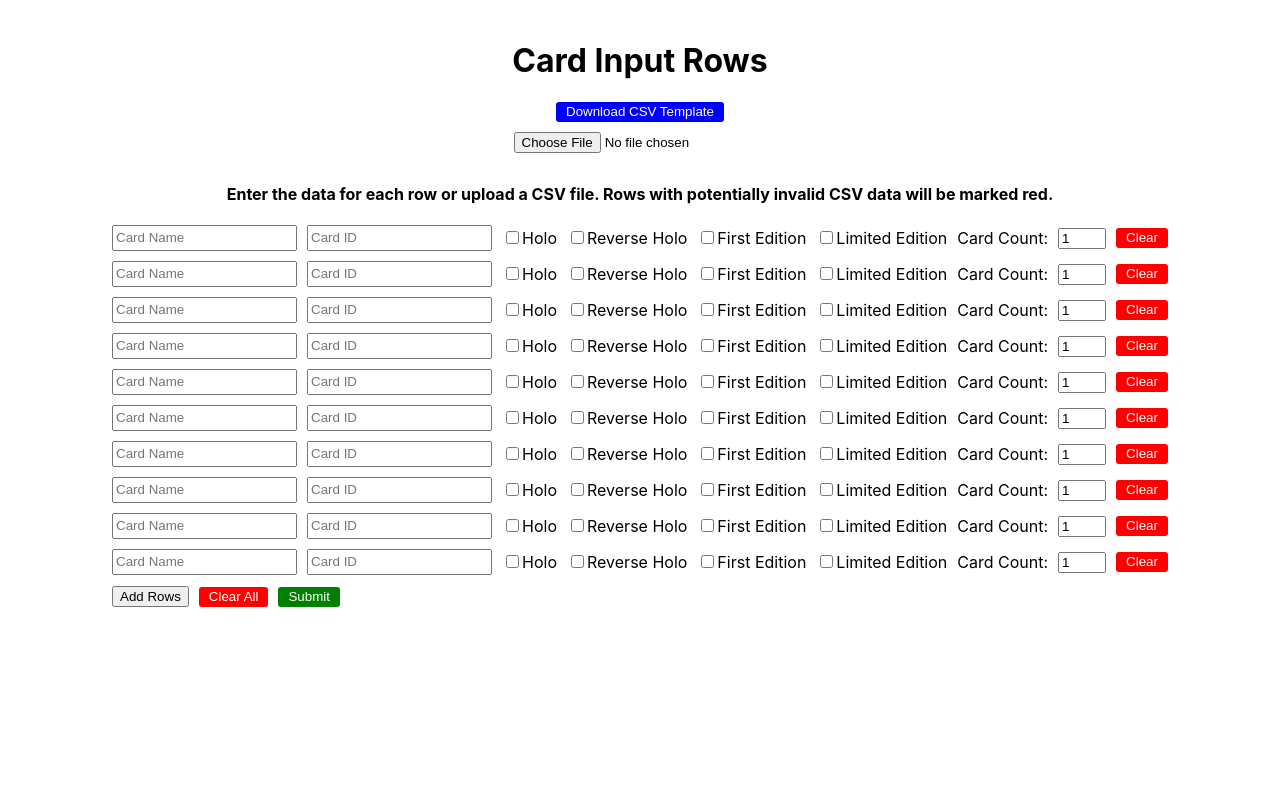
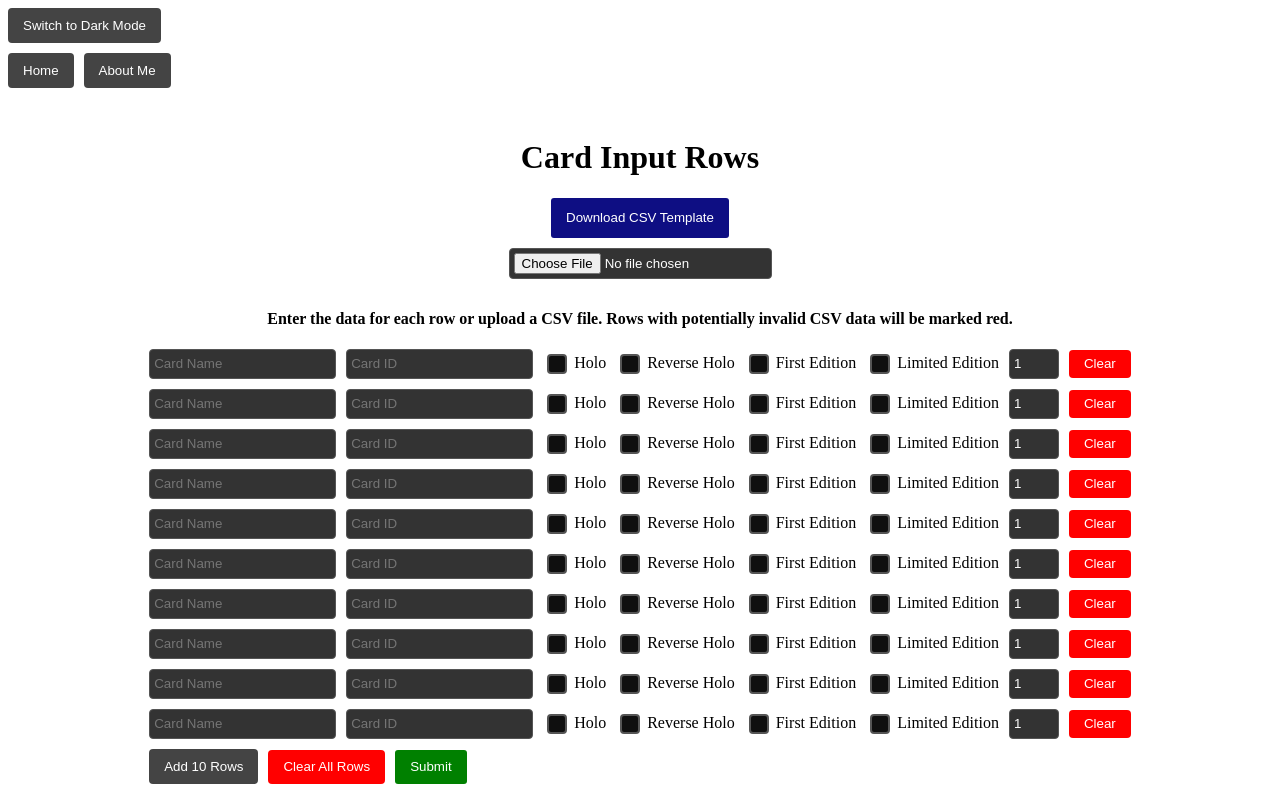
Before and after one commit to Synderis/trading_card_scraper, a React (Create React App) app in the folder scraper_front_end/: page / in a window 1280 px wide. Built offline with nearby package versions, Linux system fonts and the light colour scheme.

Commit message:
css changes

```diff
--- a/scraper_front_end/src/App.tsx
+++ b/scraper_front_end/src/App.tsx
@@ -1,14 +1,28 @@
 import React from 'react';
-import { BrowserRouter as Router, Routes, Route } from 'react-router-dom';
-import DynamicRows from './Components/InputRows';
-import ResultsPage from './Components/ResultsPage'; // Make sure to import your results page
+import { BrowserRouter as Router, Routes, Route, Link } from 'react-router-dom';
+import InputRows from './Components/InputRows';
+import ResultsPage from './Components/ResultsPage';
+import AboutMe from './Components/AboutMe';
+import DarkMode from './Components/DarkMode';
 
 const App: React.FC = () => {
   return (
     <Router>
+      <DarkMode />
+
+      <nav>
+        <Link to="/">
+          <button className="nav-button">Home</button>
+        </Link>
+        <Link to="/about">
+          <button className="nav-button" style={{margin: '10px 10px'}}>About Me</button>
+        </Link>
+      </nav>
+
       <Routes>
-        <Route path="/" element={<DynamicRows />} />
+        <Route path="/" element={<InputRows />} />
         <Route path="/results" element={<ResultsPage />} />
+        <Route path="/about" element={<AboutMe />} />
       </Routes>
     </Router>
   );
--- /dev/null
+++ b/scraper_front_end/src/CSS Sheets/AboutMe.css
@@ -0,0 +1,32 @@
+.about-container {
+    padding: 20px;
+    font-family: Arial, sans-serif;
+    line-height: 1.6;
+    max-width: 800px;
+    margin: 0 auto;
+}
+
+.about-container h1 {
+    font-size: 2.5rem;
+    margin-bottom: 20px;
+}
+
+.about-container h2 {
+    font-size: 1.8rem;
+    margin-top: 20px;
+}
+
+.about-container p {
+    font-size: 1.2rem;
+    margin-bottom: 20px;
+}
+
+.about-container ul {
+    font-size: 1.2rem;
+    list-style-type: disc;
+    padding-left: 20px;
+}
+
+.about-container ul li {
+    margin-bottom: 10px;
+}
--- a/scraper_front_end/src/CSS Sheets/InputRows.css
+++ b/scraper_front_end/src/CSS Sheets/InputRows.css
@@ -17,36 +17,46 @@
 
 .row input[type="text"],
 .row label {
-    margin-right: 10px;
-    line-height: 1.5; /* Adjust this to match input and button heights */
+    margin-right: 10px;/* Adjust this to match input and button heights */
+}
+
+.invalid-row label {
+    color: black; /* Change text color to black for labels */
 }
 
 .clear-all-btn {
     margin-left: 10px;
-    padding: 0px 10px;
+    padding: 7px 15px;
     background-color: red;
     color: white;
     border: none;
-    border-radius: 3px;
+    border-radius: 4px;
     line-height: 1.5; /* Adjust line-height to ensure alignment */
     cursor: pointer;
 }
 
+.clear-all-btn:hover {
+    background-color: rgb(221, 82, 82);
+}
+
 .clear-btn {
     margin-left: 10px;
-    margin: ;
-    padding: 0px 10px;
+    padding: 4px 15px; /* Padding for buttons */
+    border-radius: 4px; /* Rounded corners */
     background-color: red;
     color: white;
     border: none;
-    border-radius: 3px;
     line-height: 1.5; /* Adjust line-height to ensure alignment */
     cursor: pointer;
 }
 
+.clear-btn:hover {
+    background-color: rgb(221, 82, 82);
+}
+
 .submit-btn {
     margin-left: 10px;
-    padding: 0px 10px;
+    padding: 7px 15px;
     background-color: green;
     color: white;
     border: none;
@@ -55,10 +65,15 @@
     cursor: pointer;
 }
 
+.submit-btn:hover {
+    background-color: rgb(60, 173, 60);
+}
+
 .download-template-btn {
     margin-bottom: 10px;
-    padding: 0px 10px;
-    background-color: blue;
+    padding: 10px 15px; /* Padding for buttons */
+    border-radius: 4px;
+    background-color: rgb(14, 14, 131);
     color: white;
     border: none;
     border-radius: 3px;
@@ -66,9 +81,13 @@
     cursor: pointer;
 }
 
+.download-template-btn:hover {
+    background-color: rgb(41, 41, 95);
+}
+
 .invalid-row {
-    background-color: #f8d7da;
-    border-color: #f5c6cb;
+    background-color: #e2747d;
+    border-color: #eb6e7a;
 }
 
 input[type="number"] {
--- /dev/null
+++ b/scraper_front_end/src/Components/AboutMe.tsx
@@ -0,0 +1,38 @@
+import React from 'react';
+import '../CSS Sheets/AboutMe.css'; // Assuming you have a CSS file in the same folder for styling.
+
+const AboutMe: React.FC = () => {
+    return (
+        <div className="about-container">
+            <h1>About Me</h1>
+            <p>
+                Welcome to my Bulk card pricing tool. I go by Synderis online and my background is in Data Engineering/Software Engineering primarily in Python and SQL.
+                I had a lot of cards I wanted to look up and the tools and APIs currently available were lackluster at best.
+                There wasn't an easy way to get to the exact card pages I wanted without clicking on hundreds of links,
+                so I decided to create my own. In that process I figured some of my friends might want to use it too so I created a front end for the project.
+            </p>
+
+            <h2>Technologies Used</h2>
+            <ul>
+                <li>React with TypeScript for frontend development.</li>
+                <li>FastAPI for backend API development.</li>
+                <li>Requests and BeautifulSoup for web scraping.</li>
+                <li>Papa Parse for CSV data handling in the browser.</li>
+            </ul>
+
+            <h2>What This Project Offers</h2>
+            <p>
+                This project allows users to import CSV data, manage their cards,
+                perform data validation, and get pricing information by grade.
+                It includes features for tracking holo, reverse holo, first edition, and limited edition cards,
+                ensuring accurate card information is pulled.
+            </p>
+
+            <p>
+                Feel free to explore the app and upload your own card collections. Thank you for stopping by!
+            </p>
+        </div>
+    );
+};
+
+export default AboutMe;
--- /dev/null
+++ b/scraper_front_end/src/Components/DarkMode.tsx
@@ -0,0 +1,24 @@
+import React, { useState, useEffect } from 'react';
+
+const DarkMode: React.FC = () => {
+    const [darkMode, setDarkMode] = useState(() => {
+        return localStorage.getItem('darkMode') === 'true';
+    });
+
+    useEffect(() => {
+        if (darkMode) {
+            document.documentElement.classList.add('dark-mode');
+        } else {
+            document.documentElement.classList.remove('dark-mode');
+        }
+        localStorage.setItem('darkMode', darkMode.toString());
+    }, [darkMode]);
+
+    return (
+        <button onClick={() => setDarkMode(!darkMode)}>
+            {darkMode ? 'Switch to Light Mode' : 'Switch to Dark Mode'}
+        </button>
+    );
+};
+
+export default DarkMode;
--- a/scraper_front_end/src/Components/InputRows.tsx
+++ b/scraper_front_end/src/Components/InputRows.tsx
@@ -14,7 +14,7 @@ type Row = {
   isInvalid?: boolean;
 };
 
-const DynamicRows: React.FC = () => {
+const InputRows: React.FC = () => {
   const navigate = useNavigate();
   const fileInputRef = useRef<HTMLInputElement>(null);
 
@@ -193,68 +193,30 @@ const DynamicRows: React.FC = () => {
       <form onSubmit={handleSubmit}>
         {rows.map((row, index) => (
           <div key={index} className={`row ${row.isInvalid ? 'invalid-row' : ''}`}>
-            <input
-              type="text"
-              value={row.cardName}
-              onChange={(e) => handleChange(index, 'cardName', e.target.value)}
-              placeholder="Card Name"
-            />
-            <input
-              type="text"
-              value={row.cardId}
-              onChange={(e) => handleChange(index, 'cardId', e.target.value)}
-              placeholder="Card ID"
-            />
+            <input type="text" placeholder="Card Name" value={row.cardName} onChange={(e) => handleChange(index, 'cardName', e.target.value)} />
+            <input type="text" placeholder="Card ID" value={row.cardId} onChange={(e) => handleChange(index, 'cardId', e.target.value)} />
             <label>
-              <input
-                type="checkbox"
-                checked={row.holo}
-                onChange={() => handleChange(index, 'holo', !row.holo)}
-              />
-              Holo
+              <input type="checkbox" checked={row.holo} onChange={(e) => handleChange(index, 'holo', e.target.checked)} /> Holo
             </label>
             <label>
-              <input
-                type="checkbox"
-                checked={row.reverse_holo}
-                onChange={() => handleChange(index, 'reverse_holo', !row.reverse_holo)}
-              />
-              Reverse Holo
+              <input type="checkbox" checked={row.reverse_holo} onChange={(e) => handleChange(index, 'reverse_holo', e.target.checked)} /> Reverse Holo
             </label>
             <label>
-              <input
-                type="checkbox"
-                checked={row.first_edition}
-                onChange={() => handleChange(index, 'first_edition', !row.first_edition)}
-              />
-              First Edition
+              <input type="checkbox" checked={row.first_edition} onChange={(e) => handleChange(index, 'first_edition', e.target.checked)} /> First Edition
             </label>
             <label>
-              <input
-                type="checkbox"
-                checked={row.limited_edition}
-                onChange={() => handleChange(index, 'limited_edition', !row.limited_edition)}
-              />
-              Limited Edition
+              <input type="checkbox" checked={row.limited_edition} onChange={(e) => handleChange(index, 'limited_edition', e.target.checked)} /> Limited Edition
             </label>
-            Card Count:
-            <input
-              type="number"
-              value={row.card_count === null ? '' : row.card_count} // Display as empty string if null
-              onChange={(e) => handleChange(index, 'card_count', e.target.value)}
-              placeholder="Card Count"
-              maxLength={3}
-              style={{ marginLeft: '10px' }}
-            />
+            <input type="number" value={row.card_count || ''} onChange={(e) => handleChange(index, 'card_count', e.target.value)} />
             <button type="button" className="clear-btn" onClick={() => handleClearRow(index)}>Clear</button>
           </div>
         ))}
-        <button type="button" onClick={handleAddRows}>Add Rows</button>
-        <button type="button" className="clear-all-btn" onClick={handleClearAllRows}>Clear All</button>
+        <button type="button" onClick={handleAddRows}>Add 10 Rows</button>
+        <button type="button" className="clear-all-btn" onClick={handleClearAllRows}>Clear All Rows</button>
         <button type="submit" className="submit-btn">Submit</button>
       </form>
     </div>
   );
 };
 
-export default DynamicRows;
+export default InputRows;
--- a/scraper_front_end/src/index.css
+++ b/scraper_front_end/src/index.css
@@ -1,13 +1,89 @@
-body {
-  margin: 0;
-  font-family: -apple-system, BlinkMacSystemFont, 'Segoe UI', 'Roboto', 'Oxygen',
-    'Ubuntu', 'Cantarell', 'Fira Sans', 'Droid Sans', 'Helvetica Neue',
-    sans-serif;
-  -webkit-font-smoothing: antialiased;
-  -moz-osx-font-smoothing: grayscale;
+/* theme.css */
+:root {
+  --background-color: #ffffff;
+  --text-color: #000000;
+  --link-color: #1a0dab;
+  --link-hover-color: #6600cc;
 }
 
-code {
-  font-family: source-code-pro, Menlo, Monaco, Consolas, 'Courier New',
-    monospace;
+.dark-mode {
+  --background-color: #0d1117;
+  --text-color: #ececec;
+  --link-color: #8ab4f8;
+  --link-hover-color: #bb86fc;
 }
+
+/* Apply variables globally */
+body {
+  background-color: var(--background-color);
+  color: var(--text-color);
+}
+
+/* Link styles */
+a {
+  color: var(--link-color);
+}
+
+a:hover {
+  color: var(--link-hover-color);
+}
+
+input[type="text"],
+input[type="number"],
+input[type="file"] {
+  background-color: #333; /* Dark input background */
+  color: white; /* White text in inputs */
+  border: 1px solid #555; /* Darker border */
+  padding: 4px; /* Padding for better appearance */
+  line-height: 1.5;
+  vertical-align: middle;
+  border-radius: 4px; /* Rounded corners */
+}
+
+input[type="checkbox"] {
+  appearance: none; /* Remove default checkbox styles */
+  width: 20px; /* Set width for the custom checkbox */
+  height: 20px; /* Set height for the custom checkbox */
+  background-color: #0f0f0f; /* Unchecked background */
+  border: 2px solid #555; /* Unchecked border color */
+  border-radius: 4px; /* Rounded corners */
+  vertical-align: middle;
+  cursor: pointer; /* Pointer cursor */
+  transition: background-color 0.3s, border-color 0.3s; /* Smooth transition */
+}
+
+/* Checkbox checked styles */
+input[type="checkbox"]:checked {
+  background-color: #555; /* Change background when checked */
+  border-color: #555; /* Change border when checked */
+}
+
+/* Optional: Add a checkmark or custom design */
+input[type="checkbox"]:checked::after {
+  content: '✔'; /* Add a checkmark */
+  display: block;
+  color: white; /* Checkmark color */
+  font-size: 16px; /* Checkmark size */
+  text-align: center; /* Center the checkmark */
+  line-height: 15px; /* Align with checkbox */
+}
+
+label {
+  display: inline-block; /* Allow vertical alignment */
+  /* vertical-align: middle; Align label vertically with input */
+  /* line-height: 4px; */
+  margin-right: 8px; /* Space between label and input */
+}
+
+button {
+  background-color: #444; /* Darker button background */
+  color: white; /* White text for buttons */
+  border: none; /* Remove default border */
+  padding: 10px 15px; /* Padding for buttons */
+  border-radius: 4px; /* Rounded corners */
+  cursor: pointer; /* Pointer cursor on hover */
+}
+
+button:hover {
+  background-color: #555; /* Darker button on hover */
+}
```
Also changed, not shown: scraper_front_end/src/CSS Sheets/ResultsPage.css (+23 -0 lines), scraper_front_end/src/Components/ResultsPage.tsx (+0 -9 lines).
